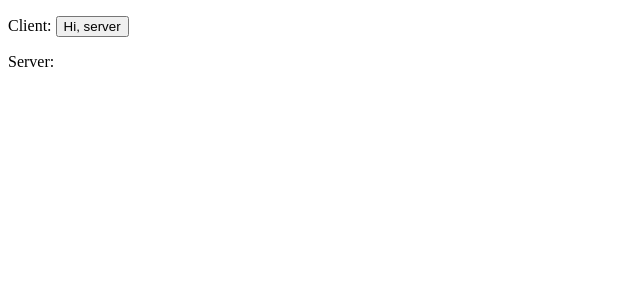
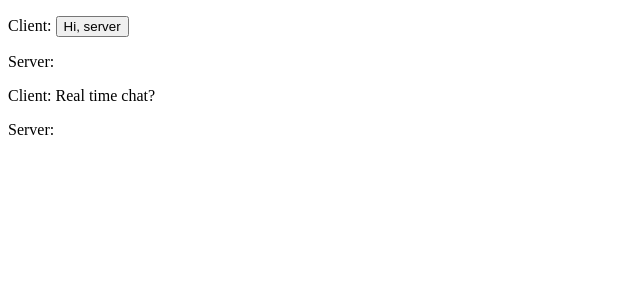
Before and after one commit to geardestroyer85/gosipo, a React (Vite) app: page / in a window 1280 px wide. Shown: the top 300 px of the page, without its empty margins (0-640 px from the left). Built offline with nearby package versions, Linux system fonts and the light colour scheme.

Commit message:
First API call is greetings

```diff
--- a/src/client/App.tsx
+++ b/src/client/App.tsx
@@ -4,12 +4,12 @@ import { ApiResponse } from '../shared/interface';
 
 
 function App() {
-  const [message, setMessage] = useState('');
+  const [greetings, setGreetings] = useState('');
 
   const getHelloFromServer = () => {
     fetch('/api/hello')
       .then(response => response.json())
-      .then((data: ApiResponse) => setMessage(data.message))
+      .then((data: ApiResponse) => setGreetings(data.message))
       .catch(error => console.error('Error fetching data:', error));
   }
 
@@ -17,7 +17,9 @@ function App() {
   return (
     <div>
       <p>Client: <span><button onClick={getHelloFromServer}>Hi, server</button></span></p>
-      <p>Server: {message}</p>
+      <p>Server: {greetings}</p>
+      <p>Client: Real time chat?</p>
+      <p>Server: </p>
     </div>
   );
 }
```
